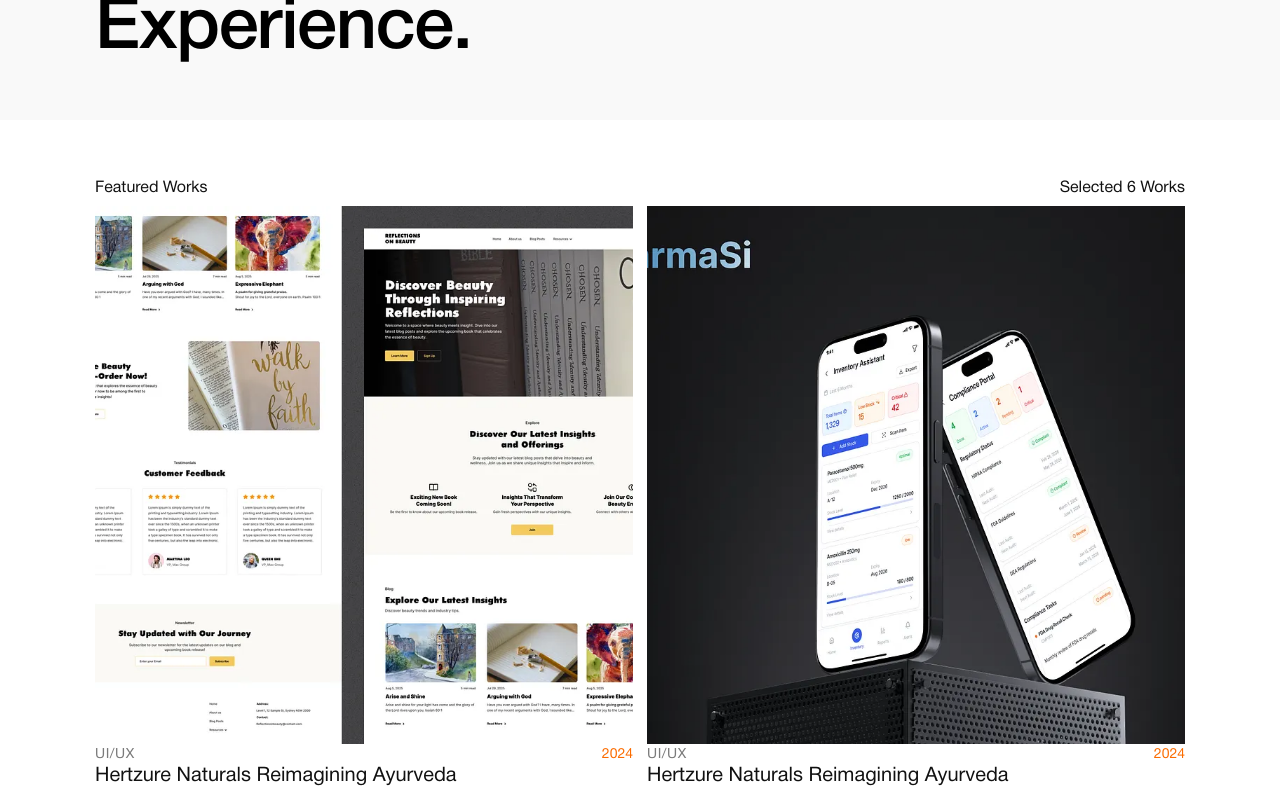
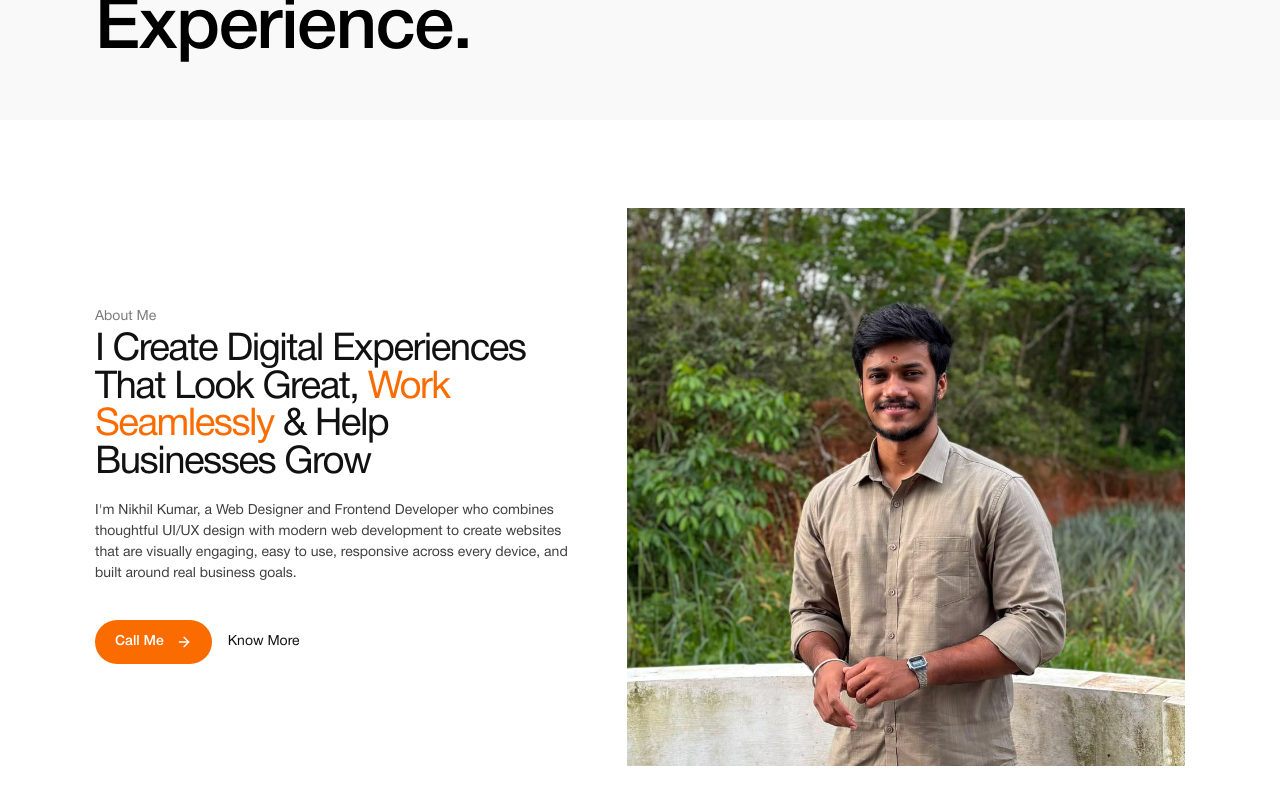
Before and after one commit to nikhilkumar202002/nikhil-my-portfolio, a Next.js app: page / in a window 1280 px wide. Shown: the part 480-1280 px from the top of the page. Built offline with nearby package versions, Linux system fonts and the light colour scheme.

Commit message:
Add HomeAboutme section with styling and content for personal introduction

```diff
--- /dev/null
+++ b/app/component/sections/HomeAboutme.tsx
@@ -0,0 +1,59 @@
+import Image from "next/image";
+import Link from "next/link";
+import PrimaryBtn from "../ui/PrimaryBtn";
+import "./Styles.css";
+
+const HomeAboutme = () => {
+  return (
+    <section id="about" className="home-about-section">
+      <div className="site-container">
+        <div className="home-about-grid">
+          <div className="home-about-copy">
+            <div className="home-about-heading">
+              <p className="home-about-label">About Me</p>
+              <h2 className="home-about-title">
+                I Create Digital Experiences That Look Great,{" "}
+                <span>Work Seamlessly</span> & Help Businesses Grow
+              </h2>
+            </div>
+
+            <p className="home-about-description">
+              I&apos;m Nikhil Kumar, a Web Designer and Frontend Developer who
+              combines thoughtful UI/UX design with modern web development to
+              create websites that are visually engaging, easy to use,
+              responsive across every device, and built around real business
+              goals.
+            </p>
+
+            <div className="home-about-actions">
+              <PrimaryBtn
+                href="#contact"
+                className="home-about-primary-btn !bg-primary !text-white hover:!bg-black hover:!text-white"
+              >
+                Call Me
+              </PrimaryBtn>
+
+              <Link href="#work" className="home-about-link">
+                Know More
+              </Link>
+            </div>
+          </div>
+
+          <div className="home-about-image-wrap">
+            <div className="home-about-image">
+              <Image
+                src="/images/profile-image.jpg"
+                alt="Nikhil Kumar standing outdoors"
+                fill
+                sizes="(min-width: 1024px) 50vw, 100vw"
+                className="home-about-image-img"
+              />
+            </div>
+          </div>
+        </div>
+      </div>
+    </section>
+  );
+};
+
+export default HomeAboutme;
--- a/app/component/sections/Styles.css
+++ b/app/component/sections/Styles.css
@@ -175,3 +175,131 @@
     display: none;
   }
 }
+
+.home-about-section {
+  padding: 56px 0;
+  background: #ffffff;
+}
+
+.home-about-grid {
+  display: grid;
+  grid-template-columns: 1fr;
+  gap: 28px;
+  align-items: start;
+}
+
+.home-about-copy {
+  display: flex;
+  flex-direction: column;
+  min-width: 0;
+}
+
+.home-about-heading {
+  max-width: 40rem;
+}
+
+.home-about-label {
+  margin: 0 0 8px;
+  font-size: 14px;
+  line-height: 1;
+  color: #7a7a7a;
+}
+
+.home-about-title {
+  margin: 0;
+  font-size: clamp(2rem, 3.2vw, 3rem);
+  line-height: 0.98;
+  font-weight: 400;
+  letter-spacing: -0.04em;
+  color: #111111;
+}
+
+.home-about-title span {
+  color: #fb6c00;
+}
+
+.home-about-description {
+  max-width: 34rem;
+  margin: 18px 0 0;
+  font-size: 14px;
+  line-height: 1.5;
+  color: #3f3f3f;
+}
+
+.home-about-actions {
+  display: flex;
+  align-items: center;
+  gap: 16px;
+  margin-top: 28px;
+}
+
+.home-about-primary-btn {
+  border: none;
+  background: #fb6c00;
+  color: #ffffff;
+  padding: 12px 20px;
+}
+
+.home-about-primary-btn:hover {
+  background: #111111;
+  color: #ffffff;
+}
+
+.home-about-link {
+  font-size: 14px;
+  line-height: 1;
+  color: #111111;
+  transition: color 0.2s ease;
+}
+
+.home-about-link:hover {
+  color: #fb6c00;
+}
+
+.home-about-image-wrap {
+  display: flex;
+  justify-content: flex-end;
+}
+
+.home-about-image {
+  position: relative;
+  width: min(100%, 560px);
+  aspect-ratio: 1 / 1;
+  overflow: hidden;
+  background: #f4f1ec;
+}
+
+.home-about-image-img {
+  object-fit: cover;
+  object-position: center;
+}
+
+@media (min-width: 768px) {
+  .home-about-section {
+    padding: 72px 0;
+  }
+
+  .home-about-grid {
+    grid-template-columns: minmax(0, 0.92fr) minmax(0, 1.08fr);
+    gap: 40px;
+    align-items: center;
+  }
+
+  .home-about-title {
+    font-size: clamp(2.25rem, 3vw, 3.5rem);
+  }
+
+  .home-about-actions {
+    margin-top: 36px;
+  }
+}
+
+@media (min-width: 1024px) {
+  .home-about-section {
+    padding: 88px 0;
+  }
+
+  .home-about-grid {
+    gap: 56px;
+  }
+}
--- a/app/page.tsx
+++ b/app/page.tsx
@@ -1,10 +1,12 @@
 import Hero from "./component/sections/Hero";
+import HomeAboutme from "./component/sections/HomeAboutme";
 import FeaturedPortfolio from "./component/sections/FeaturedPortfolio";
 
 const page = () => {
   return (
     <>
       <Hero />
+      <HomeAboutme />
       <FeaturedPortfolio />
     </>
   );
```
